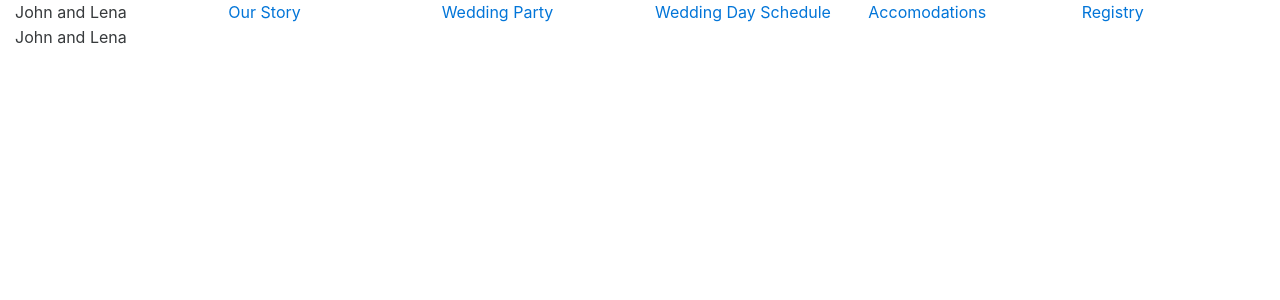
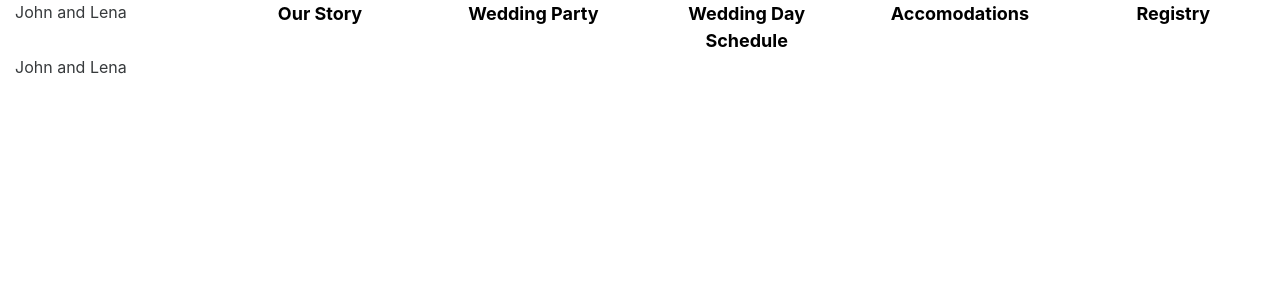
Before and after one commit to johntcarroll/wedding, a PHP site: page /home in a window 1280 px wide. Shown: the top 300 px of the page. Run offline with PHP 8.4, Linux system fonts and the light colour scheme.

Commit message:
basic style

```diff
--- /dev/null
+++ b/css/style.css
@@ -0,0 +1,38 @@
+//SITE
+
+// NAV BAR
+
+.top-nav{
+    height: 50px;
+}
+
+.top-nav .big-nav-link{
+    text-align: center;
+    font-size: large;
+    font-weight: bold;
+}
+
+.top-nav .big-nav-link a{
+    text-decoration:  none;
+    color:            black;
+}
+
+.top-nav .big-nav-link a:link{
+    text-decoration:  none;
+    color:            black;
+}
+
+.top-nav .big-nav-link a:visited{
+    text-decoration:  none;
+    color:            black;
+}
+
+.top-nav .big-nav-link a:hover{
+    text-decoration:  none;
+    color:            black;
+}
+
+.top-nav .big-nav-link a:active{
+    text-decoration:  none;
+    color:            black;
+}
--- a/layout/header.php
+++ b/layout/header.php
@@ -18,7 +18,7 @@
         <div class='container-fluid'>
             <div class='row top-nav'>
                 <div class='col-md-12 hidden-sm-down'>
-                    <div class='row text-center'>
+                    <div class='row'>
                         <div class='col-md-2 nav-brand'>
                             John and Lena
                         </div>
```
